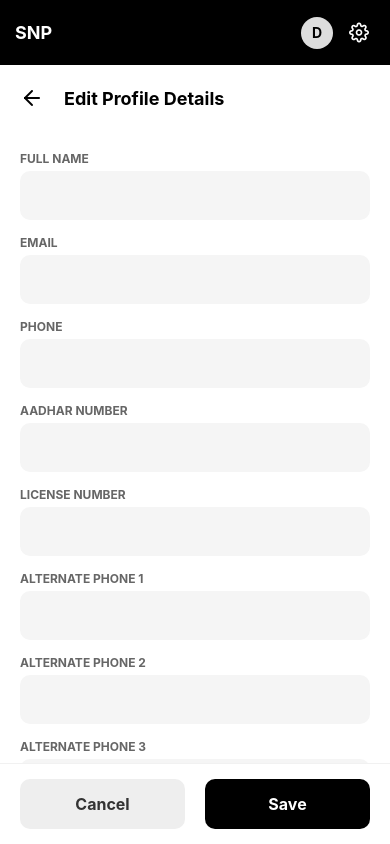
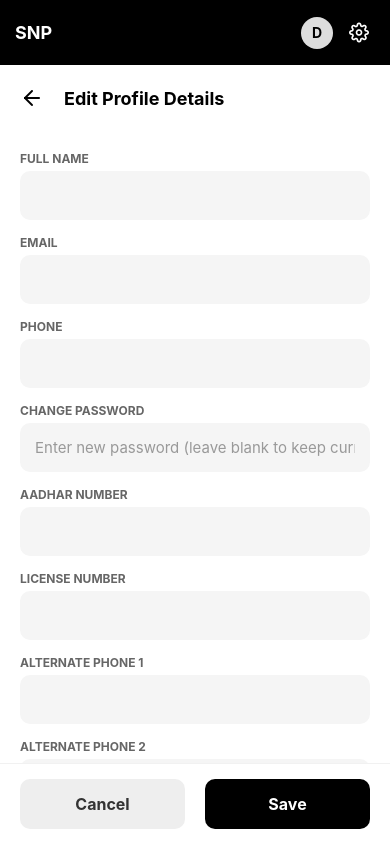
Before and after one commit to KumarRaji/snp-driver-native, a React Native app: screen /EditProfile in a window 390 px wide. Built offline with nearby package versions, Linux system fonts and the light colour scheme.

Commit message:
change the password update api

```diff
--- a/src/screens/EditProfileScreen.tsx
+++ b/src/screens/EditProfileScreen.tsx
@@ -92,18 +92,21 @@ const EditProfileScreen = () => {
       const uploadedPan = images.panPhoto ? await uploadFile(images.panPhoto) : undefined;
       const uploadedAadhar = images.aadharPhoto ? await uploadFile(images.aadharPhoto) : undefined;
 
-      const payload = {
-        ...form,
+      // Extract password so it isn't automatically spread into the payload
+      const { password, ...restForm } = form;
+
+      const payload: any = {
+        ...restForm,
         ...(uploadedPhoto && { photo: uploadedPhoto }),
         ...(uploadedDl && { dlPhoto: uploadedDl }),
         ...(uploadedPan && { panPhoto: uploadedPan }),
         ...(uploadedAadhar && { aadharPhoto: uploadedAadhar }),
       };
 
-    // Do not send empty password if the user isn't trying to change it
-    if (!payload.password) {
-      delete (payload as any).password;
-    }
+      // Only append the password to the payload if the user typed a new one
+      if (password && password.trim().length > 0) {
+        payload.password = password.trim();
+      }
 
       // Submitting the updated details to the server
       const res = await fetch(`${BASE_URL}/auth/profile`, {
@@ -152,6 +155,7 @@ const EditProfileScreen = () => {
           { key: 'name', label: 'Full Name' },
           { key: 'email', label: 'Email', type: 'email-address' },
           { key: 'phone', label: 'Phone', type: 'phone-pad' },
+          { key: 'password', label: 'Change Password', secureTextEntry: true, placeholder: 'Enter new password (leave blank to keep current)', autoCapitalize: 'none', autoCorrect: false },
           { key: 'aadharNo', label: 'Aadhar Number', type: 'numeric' },
           { key: 'licenseNo', label: 'License Number' },
           { key: 'alternateMobile1', label: 'Alternate Phone 1', type: 'phone-pad' },
@@ -167,6 +171,11 @@ const EditProfileScreen = () => {
               value={(form as any)[field.key]}
               onChangeText={(text) => handleChange(field.key, text)}
               keyboardType={(field.type as any) || 'default'}
+              secureTextEntry={(field as any).secureTextEntry}
+              placeholder={(field as any).placeholder}
+              placeholderTextColor={(field as any).placeholder ? '#999' : undefined}
+              autoCapitalize={(field as any).autoCapitalize}
+              autoCorrect={(field as any).autoCorrect}
             />
           </View>
         ))}
@@ -198,19 +207,6 @@ const EditProfileScreen = () => {
               </TouchableOpacity>
             );
           })}
-        </View>
-
-        {/* Change Password */}
-        <View style={[styles.inputGroup, { marginTop: 25 }]}>
-          <Text style={styles.label}>Change Password</Text>
-          <TextInput
-            style={styles.input}
-            placeholder="Enter new password (leave blank to keep current)"
-            placeholderTextColor="#999"
-            secureTextEntry
-            value={form.password}
-            onChangeText={(text) => handleChange('password', text)}
-          />
         </View>
       </ScrollView>
 
```
